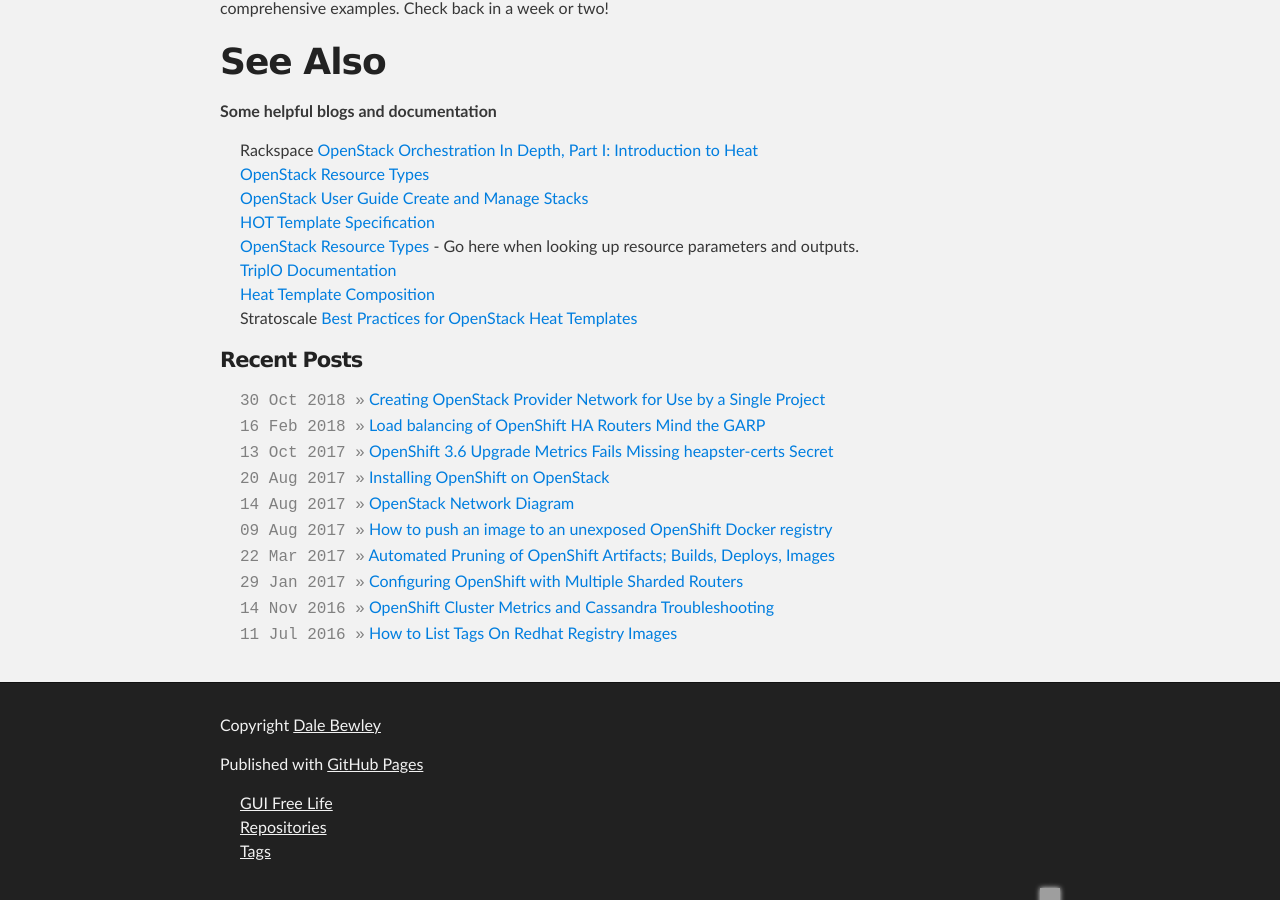
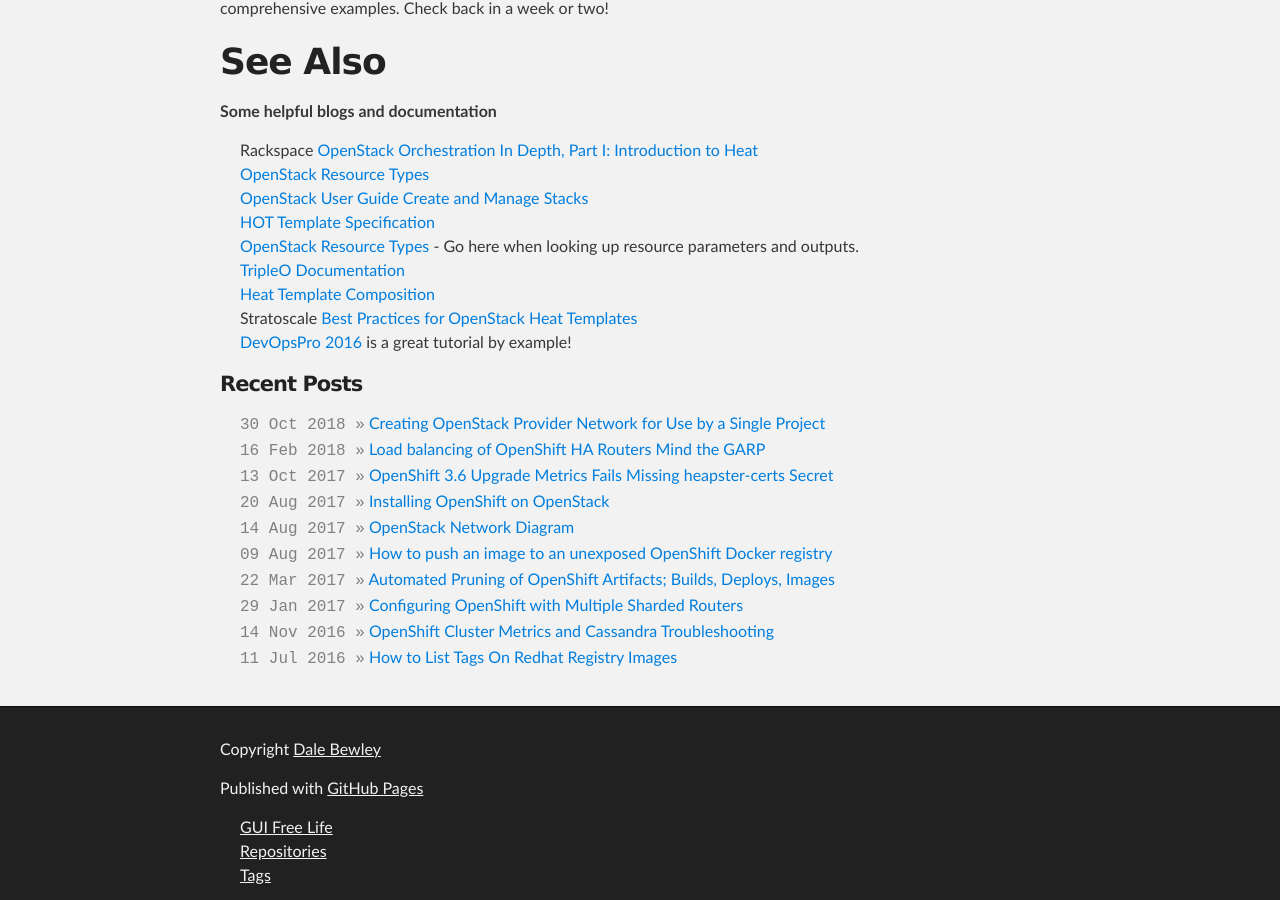
Before and after one commit to dlbewley/dlbewley.github.io, a Jekyll site: the page built from _posts/2018-11-21-OpenStack-Heat-Orchestration-Templates-Howto-Part-1.md, in a window 1280 px wide and 900 px high, scrolled down 6684 px. Built offline with Jekyll 4.4.1, drawn with Linux system fonts in a browser that asks for light colours; comment, search, counter and statistics services are not loaded; the repository's description, which GitHub fills in, is left out; grey boxes are pictures that could not be loaded.

Commit message:
link super helpful tutorial

```diff
--- a/_posts/2018-11-21-OpenStack-Heat-Orchestration-Templates-Howto-Part-1.md
+++ b/_posts/2018-11-21-OpenStack-Heat-Orchestration-Templates-Howto-Part-1.md
@@ -317,6 +317,7 @@
 - [OpenStack User Guide Create and Manage Stacks](https://docs.openstack.org/newton/user-guide/cli-create-and-manage-stacks.html)
 - [HOT Template Specification](http://docs.openstack.org/developer/heat/template_guide/hot_spec.html)
 - [OpenStack Resource Types](https://docs.openstack.org/heat/latest/template_guide/openstack.html) - Go here when looking up resource parameters and outputs.
-- [TriplO Documentation](https://docs.openstack.org/tripleo-docs/latest/)
+- [TripleO Documentation](https://docs.openstack.org/tripleo-docs/latest/)
 - [Heat Template Composition](https://docs.openstack.org/heat/latest/template_guide/composition.html)
 - Stratoscale [Best Practices for OpenStack Heat Templates](https://www.stratoscale.com/blog/openstack/best-practices-openstack-heat-templates/)
+- [DevOpsPro 2016](http://devops-pro-2016.armyofevilrobots.com/) is a great tutorial by example!
```
